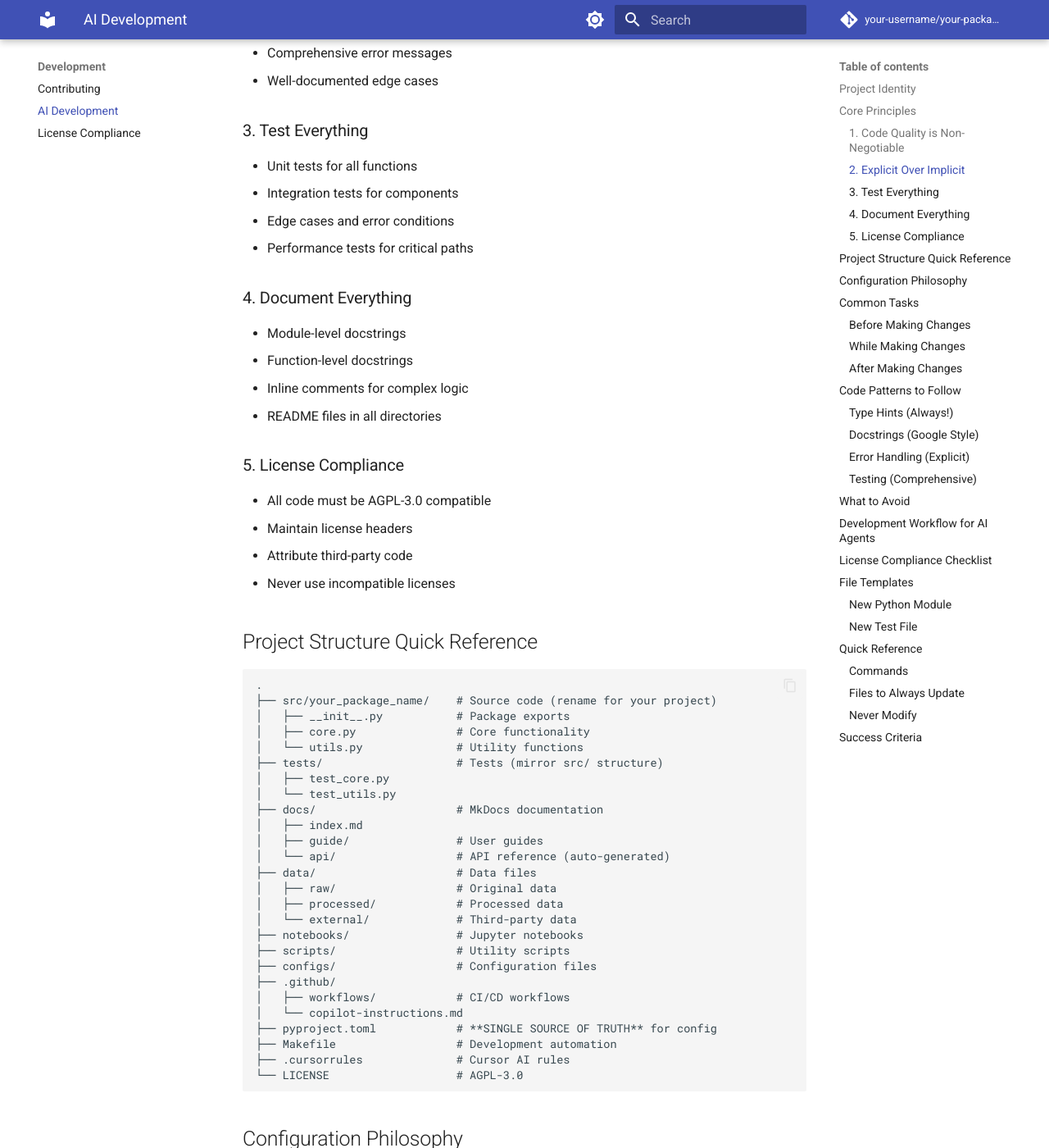
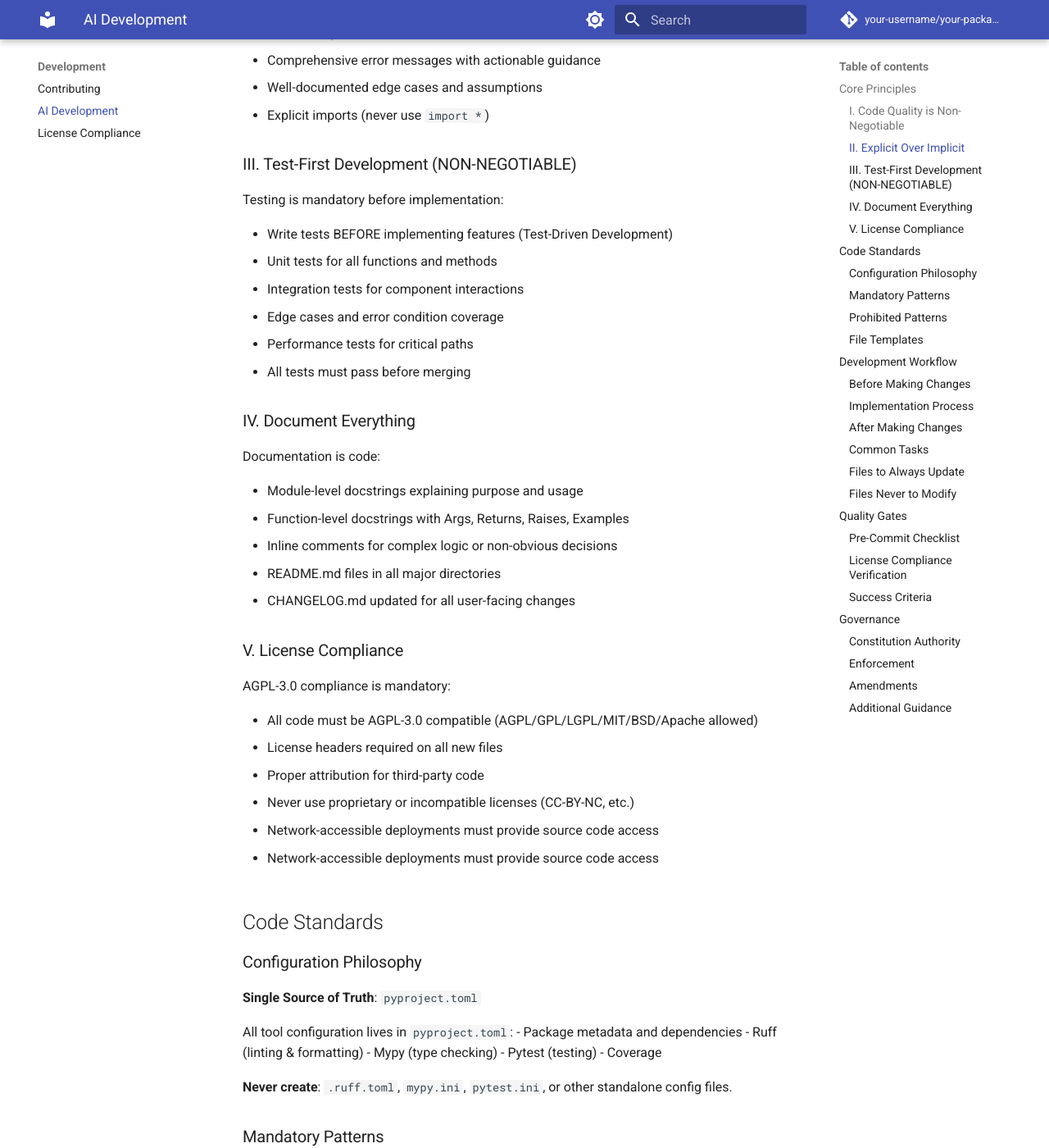
Before and after one commit to WiktorHawrylik/pyha-template, an MkDocs documentation site: the page built from docs/development/ai-development.md, in a window 1280 px wide and 1400 px high, scrolled down 862 px. Shown: the whole window at 82% size. Built offline with MkDocs 1.6.1 and Material for MkDocs 9.7.7, drawn with Linux system fonts in a browser that asks for light colours; comment, search, counter and statistics services are not loaded; some of the changed text lies outside the part shown.

Commit message:
agentic base

````diff
--- a/docs/development/ai-development.md
+++ b/docs/development/ai-development.md
@@ -1,135 +1,79 @@
-# AI-Assisted Development Guide
+# AI-Assisted Development Constitution
 
-This guide provides essential context for AI coding assistants (GitHub Copilot, Cursor, Claude, ChatGPT, etc.) working on this template.
+This constitution provides essential rules and context for AI coding assistants (GitHub Copilot, Cursor, Claude, ChatGPT, etc.) working on this template.
 
-## Project Identity
-
-**Name**: Python Library Template
+**Project**: Python Library Template
 **Purpose**: Modern Python project template for agentic and data-driven development
 **License**: AGPL-3.0 (GNU Affero General Public License v3.0)
-**Based On**: [urzad-regulacji-energetyki](https://github.com/WiktorHawrylik/urzad-regulacji-energetyki)
+**Origin**: [urzad-regulacji-energetyki](https://github.com/WiktorHawrylik/urzad-regulacji-energetyki)
 
 ## Core Principles
 
-### 1. Code Quality is Non-Negotiable
-- **Type hints**: Required on ALL functions and methods
-- **Docstrings**: Google-style, comprehensive
-- **Tests**: Minimum 80% coverage
-- **Formatting**: Automatic with ruff
-- **Type checking**: Strict mypy
+### I. Code Quality is Non-Negotiable
+Every piece of code must meet strict quality standards:
 
-### 2. Explicit Over Implicit
-- Clear variable names
-- Obvious logic flow
-- Comprehensive error messages
-- Well-documented edge cases
+- **Type hints**: Required on ALL functions, methods, and class attributes
+- **Docstrings**: Google-style, comprehensive documentation for all public APIs
+- **Tests**: Minimum 80% coverage with unit, integration, and edge case tests
+- **Formatting**: Automatic enforcement via ruff
+- **Type checking**: Strict mypy compliance with no type: ignore comments without justification
 
-### 3. Test Everything
-- Unit tests for all functions
-- Integration tests for components
-- Edge cases and error conditions
+### II. Explicit Over Implicit
+Code clarity and maintainability supersede cleverness:
+
+- Clear, self-documenting variable and function names
+- Obvious logic flow without hidden side effects
+- Comprehensive error messages with actionable guidance
+- Well-documented edge cases and assumptions
+- Explicit imports (never use `import *`)
+
+### III. Test-First Development (NON-NEGOTIABLE)
+Testing is mandatory before implementation:
+
+- Write tests BEFORE implementing features (Test-Driven Development)
+- Unit tests for all functions and methods
+- Integration tests for component interactions
+- Edge cases and error condition coverage
 - Performance tests for critical paths
+- All tests must pass before merging
 
-### 4. Document Everything
-- Module-level docstrings
-- Function-level docstrings
-- Inline comments for complex logic
-- README files in all directories
+### IV. Document Everything
+Documentation is code:
 
-### 5. License Compliance
-- All code must be AGPL-3.0 compatible
-- Maintain license headers
-- Attribute third-party code
-- Never use incompatible licenses
+- Module-level docstrings explaining purpose and usage
+- Function-level docstrings with Args, Returns, Raises, Examples
+- Inline comments for complex logic or non-obvious decisions
+- README.md files in all major directories
+- CHANGELOG.md updated for all user-facing changes
 
-## Project Structure Quick Reference
+### V. License Compliance
+AGPL-3.0 compliance is mandatory:
 
-```
-.
-├── src/your_package_name/    # Source code (rename for your project)
-│   ├── __init__.py           # Package exports
-│   ├── core.py               # Core functionality
-│   └── utils.py              # Utility functions
-├── tests/                    # Tests (mirror src/ structure)
-│   ├── test_core.py
-│   └── test_utils.py
-├── docs/                     # MkDocs documentation
-│   ├── index.md
-│   ├── guide/                # User guides
-│   └── api/                  # API reference (auto-generated)
-├── data/                     # Data files
-│   ├── raw/                  # Original data
-│   ├── processed/            # Processed data
-│   └── external/             # Third-party data
-├── notebooks/                # Jupyter notebooks
-├── scripts/                  # Utility scripts
-├── configs/                  # Configuration files
-├── .github/
-│   ├── workflows/            # CI/CD workflows
-│   └── copilot-instructions.md
-├── pyproject.toml            # **SINGLE SOURCE OF TRUTH** for config
-├── Makefile                  # Development automation
-├── .cursorrules              # Cursor AI rules
-└── LICENSE                   # AGPL-3.0
-```
+- All code must be AGPL-3.0 compatible (AGPL/GPL/LGPL/MIT/BSD/Apache allowed)
+- License headers required on all new files
+- Proper attribution for third-party code
+- Never use proprietary or incompatible licenses (CC-BY-NC, etc.)
+- Network-accessible deployments must provide source code access
 
-## Configuration Philosophy
+- Network-accessible deployments must provide source code access
 
+## Code Standards
+
+### Configuration Philosophy
 **Single Source of Truth**: `pyproject.toml`
 
 All tool configuration lives in `pyproject.toml`:
-- Package metadata
-- Dependencies
+- Package metadata and dependencies
 - Ruff (linting & formatting)
 - Mypy (type checking)
 - Pytest (testing)
 - Coverage
 
-**Never create**: `.ruff.toml`, `mypy.ini`, `pytest.ini`, etc.
+**Never create**: `.ruff.toml`, `mypy.ini`, `pytest.ini`, or other standalone config files.
 
-## Common Tasks
+### Mandatory Patterns
 
-### Before Making Changes
-```bash
-# Understand the codebase
-rg "function_name"          # Search for function
-rg "class.*Name"            # Search for class
-
-# Check existing patterns
-cat src/your_package_name/core.py
-cat tests/test_core.py
-```
-
-### While Making Changes
-```bash
-# Format code automatically
-make format
-
-# Check code quality
-make lint
-
-# Run tests
-make test
-make test-fast              # Skip slow tests
-```
-
-### After Making Changes
-```bash
-# Run all checks
-make format && make lint && make test
-
-# Update documentation
-# - Update docstrings
-# - Update README.md if needed
-# - Update CHANGELOG.md
-
-# Commit with conventional commits
-git commit -m "feat(module): add new feature"
-```
-
-## Code Patterns to Follow
-
-### Type Hints (Always!)
+**Type Hints (Always!)**
 ```python
 def process_data(
     data: list[dict[str, Any]],
@@ -141,7 +85,7 @@
     ...
 ```
 
-### Docstrings (Google Style)
+**Docstrings (Google Style)**
 ```python
 def function(param: Type) -> ReturnType:
     """Brief one-line description.
@@ -163,7 +107,7 @@
     """
 ```
 
-### Error Handling (Explicit)
+**Error Handling (Explicit)**
 ```python
 if not data:
     raise ValueError("Data cannot be empty")
@@ -172,7 +116,7 @@
     raise FileNotFoundError(f"File not found: {path}")
 ```
 
-### Testing (Comprehensive)
+**Testing (Comprehensive)**
 ```python
 class TestFunction:
     """Tests for function."""
@@ -188,77 +132,31 @@
             function(invalid_input)
 ```
 
-## What to Avoid
+### Prohibited Patterns
 
-❌ **Don't**:
-- Skip type hints
-- Use bare `except:`
-- Write functions > 50 lines
-- Use magic numbers
-- Modify data in place without documenting
-- Commit code without tests
-- Use mutable default arguments
-- Import with `*`
+❌ **Never Do**:
+- Skip type hints on any function, method, or class attribute
+- Use bare `except:` without specific exception handling
+- Write functions exceeding 50 lines (refactor into smaller functions)
+- Use magic numbers (create named constants instead)
+- Modify data in place without explicit documentation
+- Commit code without corresponding tests
+- Use mutable default arguments (`def func(data=[])`)
+- Import with wildcard (`from module import *`)
 
-✅ **Do**:
+✅ **Always Do**:
 - Add type hints everywhere
-- Handle specific exceptions
-- Keep functions focused and small
-- Use named constants
-- Document side effects
-- Write tests first (TDD)
-- Use immutable defaults
-- Explicit imports
+- Handle specific exceptions with informative messages
+- Keep functions focused and small (Single Responsibility Principle)
+- Use named constants for magic numbers
+- Document side effects and mutations explicitly
+- Write tests first (Test-Driven Development)
+- Use immutable defaults (`def func(data: Optional[list] = None)`)
+- Explicit imports (`from module import SpecificClass`)
 
-## Development Workflow for AI Agents
+### File Templates
 
-1. **Understand the request**
-   - Read the issue/request carefully
-   - Check existing code for patterns
-   - Identify files to modify
-
-2. **Plan the changes**
-   - List files to create/modify
-   - Consider edge cases
-   - Think about tests
-
-3. **Implement**
-   - Follow existing code style
-   - Add complete type hints
-   - Write comprehensive docstrings
-   - Handle errors explicitly
-
-4. **Test**
-   - Write unit tests
-   - Test edge cases
-   - Verify error handling
-   - Check coverage
-
-5. **Document**
-   - Update module docstrings
-   - Update README if needed
-   - Add CHANGELOG entry
-   - Update examples
-
-6. **Verify**
-   ```bash
-   make format
-   make lint
-   make test
-   ```
-
-## License Compliance Checklist
-
-Before generating code:
-- [ ] Is the code original or from a compatible source?
-- [ ] If from external source, is it AGPL/GPL/LGPL/MIT/BSD/Apache?
-- [ ] Have I added proper attribution?
-- [ ] Have I maintained license headers?
-- [ ] Is the code compatible with AGPL-3.0?
-
-## File Templates
-
-### New Python Module
+**New Python Module**
 ```python
 """Module description.
 
@@ -280,7 +178,7 @@
     ...
 ```
 
-### New Test File
+**New Test File**
 ```python
 """Tests for module_name."""
 
@@ -296,40 +194,145 @@
         ...
 ```
 
-## Quick Reference
+## Development Workflow
 
-### Commands
+### Before Making Changes
+```bash
+# Understand the codebase
+rg "function_name"          # Search for function
+rg "class.*Name"            # Search for class
+
+# Check existing patterns
+cat src/your_package_name/core.py
+cat tests/test_core.py
+```
+
+### Implementation Process
+1. **Understand the request**
+   - Read the issue/request carefully
+   - Check existing code for patterns
+   - Identify files to modify
+
+2. **Plan the changes**
+   - List files to create/modify
+   - Consider edge cases
+   - Design test cases first
+
+3. **Implement (Test-First)**
+   - Write tests first (Red phase)
+   - Follow existing code style
+   - Add complete type hints
+   - Write comprehensive docstrings
+   - Handle errors explicitly
+   - Implement to make tests pass (Green phase)
+   - Refactor for clarity (Refactor phase)
+
+4. **Test thoroughly**
+   - Verify unit tests pass
+   - Test edge cases
+   - Verify error handling
+   - Check coverage (minimum 80%)
+
+5. **Document**
+   - Update module docstrings
+   - Update README.md if public API changed
+   - Add CHANGELOG.md entry
+   - Update examples and guides
+
+### After Making Changes
+```bash
+# Format code automatically
+make format
+
+# Check code quality
+make lint
+
+# Run tests
+make test
+make test-fast              # Skip slow tests
+
+# Run all checks (required before commit)
+make format && make lint && make test
+```
+
+### Common Tasks
 - `make help` - Show all available commands
 - `make install-dev` - Install development dependencies
-- `make format` - Format code
-- `make lint` - Check code quality
-- `make test` - Run tests
-- `make docs-serve` - Preview documentation
+- `make format` - Auto-format code with ruff
+- `make lint` - Check code quality (ruff + mypy)
+- `make test` - Run all tests
+- `make test-cov` - Run tests with coverage report
+- `make docs-serve` - Preview documentation locally
 
 ### Files to Always Update
-- `CHANGELOG.md` - Add entry for changes
-- Docstrings - Keep in sync with code
-- Tests - Add for new functionality
-- README.md - If public API changes
+- `CHANGELOG.md` - Add entry for all user-facing changes
+- Docstrings - Keep synchronized with code changes
+- Tests - Add for new functionality, update for changes
+- README.md - If public API or usage patterns change
 
-### Never Modify
-- `LICENSE` - This is AGPL-3.0
+### Files Never to Modify
+- `LICENSE` - This is AGPL-3.0 (immutable)
 - `.git/` - Git internals
-- `__pycache__/` - Python cache
+- `__pycache__/` - Python cache directories
 
-## Success Criteria
+## Quality Gates
 
-Your contribution is successful when:
+### Pre-Commit Checklist
+All changes must pass these gates:
 
-1. ✅ Code has complete type hints
-2. ✅ All functions have docstrings
-3. ✅ Tests are comprehensive
-4. ✅ `make lint` passes
-5. ✅ `make test` passes
-6. ✅ Documentation is updated
-7. ✅ CHANGELOG.md is updated
-8. ✅ License compliance is verified
+1. ✅ **Type Hints**: Complete type annotations on all functions/methods
+2. ✅ **Docstrings**: Google-style documentation for all public APIs
+3. ✅ **Tests**: Comprehensive test coverage (minimum 80%)
+4. ✅ **Lint**: `make lint` passes without errors
+5. ✅ **Test**: `make test` passes without failures
+6. ✅ **Documentation**: README.md and docs updated if needed
+7. ✅ **Changelog**: CHANGELOG.md updated for user-facing changes
+8. ✅ **License**: AGPL-3.0 compliance verified
 
----
+### License Compliance Verification
 
-**Remember**: This template prioritizes clarity, quality, and maintainability. When in doubt, be more explicit, more documented, and more tested.
+Before generating or committing code:
+- [ ] Is the code original or from an AGPL-compatible source?
+- [ ] If from external source, is it AGPL/GPL/LGPL/MIT/BSD/Apache licensed?
+- [ ] Have I added proper attribution and copyright notices?
+- [ ] Have I maintained required license headers on all new files?
+- [ ] Is the code fully compatible with AGPL-3.0 requirements?
+- [ ] For network services, is source code disclosure mechanism in place?
+
+### Success Criteria
+
+A contribution is acceptable when:
+
+1. All type hints are complete and pass mypy strict mode
+2. All functions have comprehensive docstrings with examples
+3. Test coverage is ≥80% with meaningful assertions
+4. `make format && make lint && make test` succeeds
+5. Documentation accurately reflects all changes
+6. CHANGELOG.md contains appropriate entry
+7. License compliance is verified and documented
+8. No regression in existing functionality
+
+## Governance
+
+### Constitution Authority
+This constitution supersedes all other development guidelines and practices. When conflicts arise, this document takes precedence.
+
+### Enforcement
+- All code reviews must verify compliance with this constitution
+- All pull requests must pass automated quality gates
+- Complexity and deviations require explicit justification in PR description
+- Unjustified deviations are grounds for rejection
+
+### Amendments
+- Changes to this constitution require documented rationale
+- Major changes require team consensus
+- All amendments must include version increment and update date
+- Migration plan required for breaking changes
+
+### Additional Guidance
+This constitution provides core rules. For detailed implementation patterns, examples, and best practices, refer to:
+- `.github/copilot-instructions.md` - GitHub Copilot context
+- `CONTRIBUTING.md` - Contribution guidelines
+- `docs/guide/best-practices.md` - Detailed best practices
+
+**Version**: 1.0.0 | **Ratified**: 2026-02-11 | **Last Amended**: 2026-02-11
````
Also changed, not shown: docs/development/_constitution.md (added, +50 -0 lines), .github/agents/hawrylik.modify_core.agent.md (added), .github/prompts/hawrylik.modify_core.prompt.md (added).
